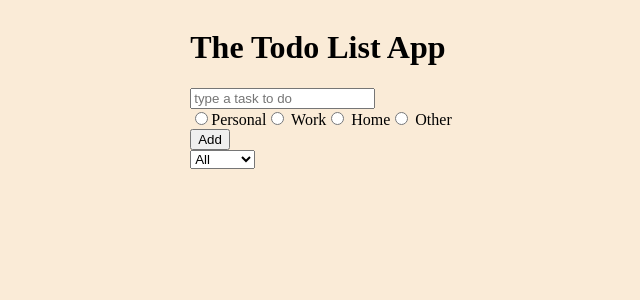
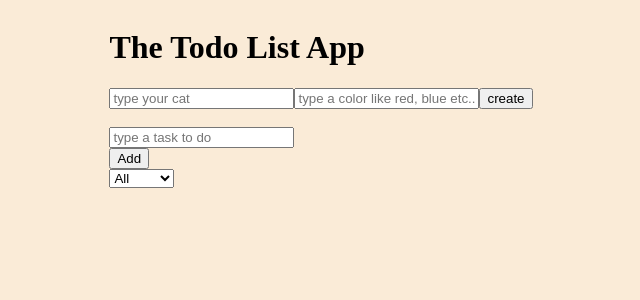
Before and after one commit to yehiagamalx/TodoListApp, a React (Create React App) app: page / in a window 1280 px wide. Shown: the top 300 px of the page, without its empty margins (319-959 px from the left). Built offline with nearby package versions, Linux system fonts and the light colour scheme.

Commit message:
add categroies

```diff
--- a/public/styles.css
+++ b/public/styles.css
@@ -7,6 +7,7 @@ body {
 .the-form {
   display: flex;
   justify-content: center;
+  flex-direction: column;
 }
 
 .completed {
@@ -53,3 +54,95 @@ body {
 .other {
   color: darkgoldenrod;
 }
+
+/* new styling */
+/* body {
+  background-color: antiquewhite;
+  height: 100vh;
+  margin: 0;
+  box-sizing: border-box;
+}
+
+#root {
+  height: 100vh;
+}
+
+.App {
+  display: flex;
+  justify-content: space-around;
+  height: 100%;
+}
+
+.left-side {
+  display: flex;
+  flex-direction: column;
+  width: 30%;
+  justify-content: center;
+  align-items: center;
+}
+
+.right-side {
+  display: flex;
+  background-color: cornsilk;
+  width: 70%;
+  height: 100%;
+}
+
+.the-form {
+  display: flex;
+  justify-content: center;
+}
+
+.form-add-item > input,
+.form-add-item > button {
+  width: 100%;
+}
+
+.todos-List-div {
+  width: 100%;
+}
+
+.todos-List-div > ul {
+  columns: 3;
+  -moz-columns: 3;
+  -webkit-columns: 3;
+}
+
+.completed {
+  text-decoration: line-through;
+}
+
+.SingleTodo {
+  display: flex;
+  align-items: center;
+  column-gap: 10px;
+  border: 1px solid #ccc;
+  margin-bottom: 10px;
+  border-radius: 10px;
+}
+
+.fas {
+  border: none;
+  cursor: pointer;
+  background-color: cornsilk !important;
+}
+
+.SingleTodo > li {
+  list-style-type: none;
+}
+
+.personal {
+  color: green;
+}
+
+.work {
+  color: brown;
+}
+
+.home {
+  color: blueviolet;
+}
+
+.other {
+  color: darkgoldenrod;
+} */
--- a/src/App.js
+++ b/src/App.js
@@ -17,10 +17,15 @@ function App() {
   const [status, setStatus] = useState("all");
   const [filterTheView, setFilterTheView] = useState([]);
 
-  // local
+  // state for categroies
+  const [inputCat, setInputCat] = useState("");
+  const [categroies, setCategroies] = useState([]);
+  const [catColor, setCatColor] = useState("");
+
+  // local todos
 
   const saveLocalTodos = useCallback(() => {
-    window.localStorage.setItem("todos", JSON.stringify(todoitemsAreHere));
+    localStorage.setItem("todos", JSON.stringify(todoitemsAreHere));
   }, [todoitemsAreHere]);
 
   const getLocalTodos = () => {
@@ -29,6 +34,19 @@ function App() {
     } else {
       let todoLocal = JSON.parse(window.localStorage.getItem("todos"));
       setTodoitemsAreHere(todoLocal);
+    }
+  };
+  // local Cats
+  const saveLocalTCats = useCallback(() => {
+    localStorage.setItem("cats", JSON.stringify(categroies));
+  }, [categroies]);
+
+  const getLocalCats = () => {
+    if (localStorage.getItem("cats") === null) {
+      localStorage.setItem("cats", JSON.stringify([]));
+    } else {
+      let catsLocal = JSON.parse(localStorage.getItem("cats"));
+      setCategroies(catsLocal);
     }
   };
 
@@ -55,22 +73,25 @@ function App() {
 
   // useEffect
   useEffect(() => {
-    console.log("useEffect ruuning everychange in  filterTheView");
     filterHandler();
   }, [filterHandler]);
 
   useEffect(() => {
-    console.log("useEffect Running for the first time with get local function");
     getLocalTodos();
+    getLocalCats();
   }, []);
 
   useEffect(() => {
-    console.log("useEffect ruuning everychange in saveLocalTodos");
     saveLocalTodos();
   }, [saveLocalTodos]);
 
+  useEffect(() => {
+    saveLocalTCats();
+  }, [saveLocalTCats]);
+
   return (
     <div className="App">
+      <div className="left-side">
         <h1>The Todo List App</h1>
         <Form
           inputText={inputText}
@@ -83,7 +104,15 @@ function App() {
           setStatus={setStatus}
           todoCat={todoCat}
           setTodoCat={setTodoCat}
+          categroies={categroies}
+          setCategroies={setCategroies}
+          inputCat={inputCat}
+          setInputCat={setInputCat}
+          catColor={catColor}
+          setCatColor={setCatColor}
         />
+      </div>{" "}
+      <div className="right-side">
         <TodoList
           todoitemsAreHere={todoitemsAreHere}
           setTodoitemsAreHere={setTodoitemsAreHere}
@@ -91,6 +120,7 @@ function App() {
           setFilterTheView={setFilterTheView}
         />
       </div>
+    </div>
   );
 }
 
--- a/src/component/Form.js
+++ b/src/component/Form.js
@@ -9,8 +9,15 @@ function Form({
   setStatus,
   todoCat,
   setTodoCat,
+  setCategroies,
+  categroies,
+  inputCat,
+  setInputCat,
+  catColor,
+  setCatColor,
 }) {
   // Lets Create Some Functions!
+
   // First Function will handle Changes in Input text
   const HandleInputText = (event) => {
     event.preventDefault();
@@ -23,7 +30,6 @@ function Form({
   };
 
   //Second Function will handle Submit Button
-
   const HandleSumbit = (event) => {
     event.preventDefault();
     setTodoitemsAreHere([
@@ -33,8 +39,14 @@ function Form({
         completed: false,
         cat: todoCat,
         id: nanoid(),
+        color: detectColor(),
       },
     ]);
+    function detectColor() {
+      return categroies
+        .filter((x) => x.name === todoCat)
+        .map((y) => y.color)[0];
+    }
   };
   // function StatusHandler
   const StatusHandler = (e) => {
@@ -51,18 +63,65 @@ function Form({
       HandleSumbit(event);
       setInputText("");
       setTodoCat("");
-      let resetOptions = () => {
-        event.target[1].checked = false;
-        event.target[1].checked = false;
-        event.target[2].checked = false;
-        event.target[3].checked = false;
-        event.target[4].checked = false;
+      const inputUnChecked = () => {
+        let target = event.target;
+        for (let i = 2; i <= categroies.length + 1; i++) {
+          target[i].checked = false;
+        }
       };
-      resetOptions();
+      inputUnChecked();
     }
   };
+
+  // function handle Create categroies
+
+  const HandleinputCat = (event) => {
+    event.preventDefault();
+    setInputCat(event.target.value);
+  };
+
+  const CreateCats = (event) => {
+    event.preventDefault();
+    setCategroies([
+      ...categroies,
+      {
+        name: inputCat,
+        id: nanoid(),
+        color: catColor,
+      },
+    ]);
+    setInputCat("");
+    setCatColor("");
+  };
+
+  const HandleCatColor = (event) => {
+    event.preventDefault();
+    setCatColor(event.target.value);
+  };
+
   return (
     <div className="the-form">
+      {/* here we create categroies */}
+      <div>
+        <form onSubmit={CreateCats}>
+          <input
+            type="text"
+            placeholder="type your cat"
+            value={inputCat}
+            onChange={HandleinputCat}
+          />
+          <input
+            type="text"
+            value={catColor}
+            onChange={HandleCatColor}
+            placeholder="type a color like red, blue etc.. "
+          />
+          <button>create</button>
+        </form>
+      </div>
+      {/* here we create categroies */}
+      <br />
+
       <form onSubmit={isValid}>
         <div className="form-add-item">
           <input
@@ -71,32 +130,16 @@ function Form({
             onChange={HandleInputText}
             value={inputText}
           />
-
+          {/* div will show categroies */}
           <div className="category-group" onChange={HandleTodoCat}>
-            <label>
-              <input
-                type="radio"
-                name="action"
-                value="personal"
-                id="personal"
-              />
-              Personal
-            </label>
-
-            <label>
-              <input type="radio" name="action" value="work" id="work" /> Work
-            </label>
-
-            <label>
-              <input type="radio" name="action" value="home" id="home" /> Home
-            </label>
-
-            <label>
-              <input type="radio" name="action" value="other" id="other" />{" "}
-              Other
-            </label>
+            {categroies.map((cat) => (
+              <label key={cat.id}>
+                <input type="radio" name="action" value={cat.name} />
+                {cat.name}
+              </label>
+            ))}
           </div>
-
+          {/* div will show categroies */}
           <button type="input">Add</button>
         </div>
 
--- a/src/component/SingleTodo.js
+++ b/src/component/SingleTodo.js
@@ -22,34 +22,20 @@ function SingleTodo({ everytodo, TodoitemsAreHere, setTodoitemsAreHere }) {
     setTodoitemsAreHere(TodoitemsAreHere.filter((x) => x.id !== everytodo.id));
   };
 
-  function catColor() {
-    if (everytodo.cat === "personal") {
-      return "personal";
-    } else if (everytodo.cat === "work") {
-      return "work";
-    } else if (everytodo.cat === "home") {
-      return "home";
-    } else if (everytodo.cat === "other") {
-      return "other";
-    } else {
-      return "";
-    }
-  }
-
   return (
     <div className="SingleTodo">
       <input type="checkbox" onClick={DoneHnadler} />
+
       <li
-        className={`li-todo ${
-          everytodo.completed ? "completed" : ""
-        } ${catColor()}`}
+        className={`li-todo ${everytodo.completed ? "completed" : ""}  `}
+        style={{ color: `${everytodo.color}` }}
       >
         <p>
           {everytodo.text} [{everytodo.cat}]
         </p>
       </li>
       <button onClick={DeleteHandler} className="fas trash-btn">
-        Delete
+        <i className="fas fa-trash-alt"></i>
       </button>
     </div>
   );
--- a/src/component/TodoList.js
+++ b/src/component/TodoList.js
@@ -3,7 +3,7 @@ import SingleTodo from "./SingleTodo";
 
 function TodoList({ todoitemsAreHere, setTodoitemsAreHere, filterTheView }) {
   return (
-    <div className="todoList-Li">
+    <div className="todos-List-div">
       <ul>
         {filterTheView.map((everytodo) => (
           <SingleTodo
```
Lines whose indentation alone changed are shown as unchanged.
